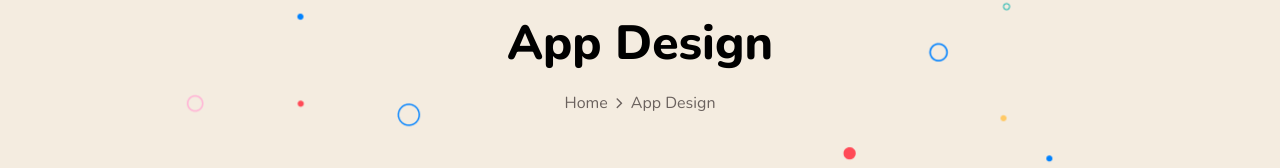
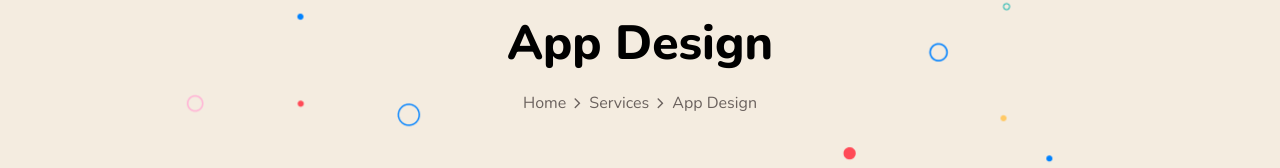
Before and after one commit to setykarimi/Dev-Agency, a React (Vite) app: page /our-services/app-design in a window 1280 px wide. Shown: the part 213-381 px from the top of the page. Built offline with nearby package versions, Linux system fonts and the light colour scheme.

Commit message:
Subject: Banner, Description: Add new property, Date: 8/10/2023

```diff
--- a/src/components/banners/heroSectionBanner.tsx
+++ b/src/components/banners/heroSectionBanner.tsx
@@ -4,9 +4,10 @@ import { Link } from "react-router-dom";
 
 type BannerTypes = {
     title: string
+    breadcrumbs?: string
 }
 
-const HeroSectionBanner = ({title}: BannerTypes) => {
+const HeroSectionBanner = ({title, breadcrumbs}: BannerTypes) => {
     return (
         <div className="bg-background-merino p-4">
         <div className="lg:container mx-auto xl:px-40">
@@ -17,6 +18,8 @@ const HeroSectionBanner = ({title}: BannerTypes) => {
                 <div className="mt-6 flex items-center gap-2 text-typography-flint">
                     <Link to="/">Home</Link>
                     <span><img src={chevronRight} alt="right" /></span>
+                    {breadcrumbs && <>  <span>{breadcrumbs}</span>
+                    <span><img src={chevronRight} alt="right" /></span></>}
                     <span>{title}</span>
                 </div>
             </div>
```
